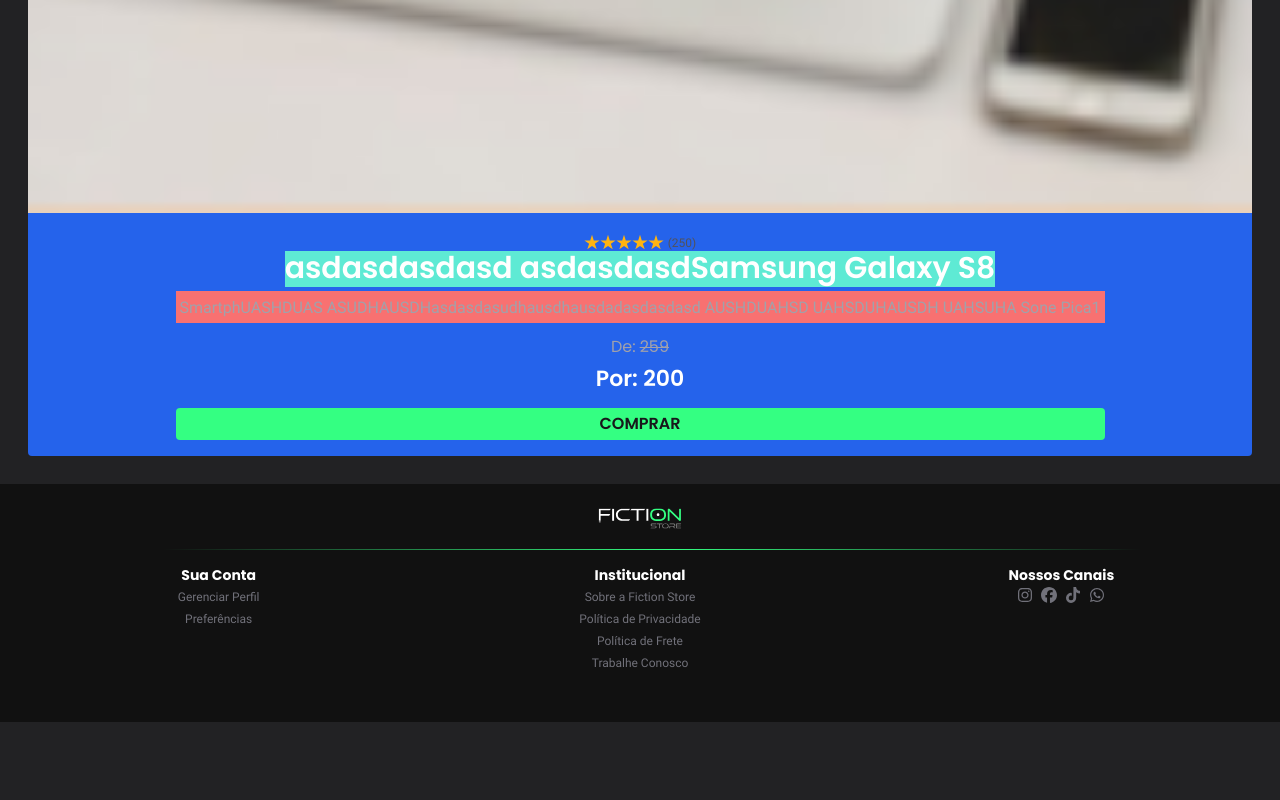
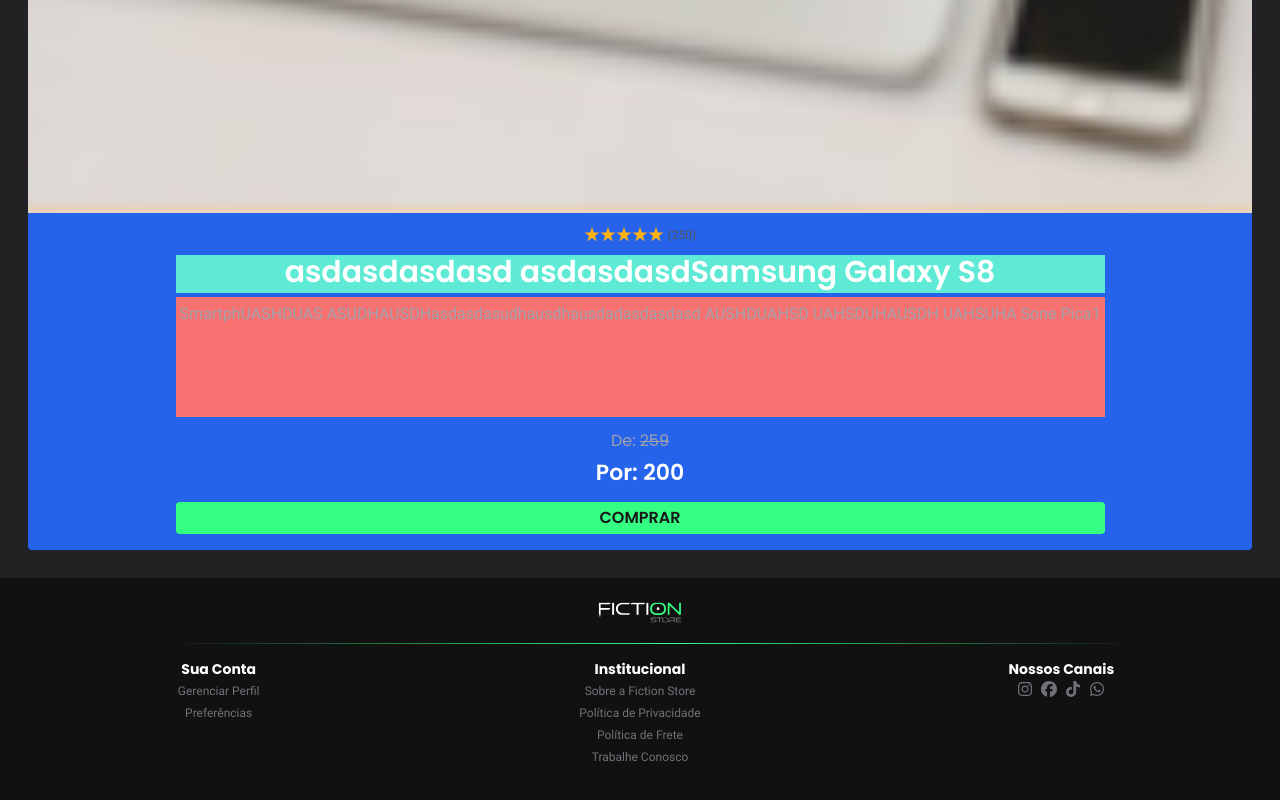
Before and after one commit to jhonicruz/atividade_final_italents, a React (Vite) app: page /produto/1 in a window 1280 px wide. Shown: the part 1408-2208 px from the top of the page. Before the commit the page ends 2130 px from the top, so only its background shows below. Built offline with nearby package versions, Linux system fonts and the light colour scheme.

Commit message:
🐞 fix:
update card Products and others

```diff
--- a/src/App.jsx
+++ b/src/App.jsx
@@ -28,7 +28,7 @@
             <Route path="/" element={<Home />} />
             <Route path="teste" element={<h1>Teste</h1>} />
             <Route path="cadastrar-produtos" element={<Cadastro />} />
-            <Route path="/produto/:id" element={<SingleProduct />} />
+            <Route path="produto/:id" element={<SingleProduct />} />
             <Route path="*" element={<NotFound />} />
           </Routes>
           <Footer />
--- a/src/components/produtos/produto/ProductDescription.jsx
+++ b/src/components/produtos/produto/ProductDescription.jsx
@@ -5,7 +5,7 @@
   return (
     <p
       className={twMerge(
-        'h-[120px] max-w-[140px] text-wrap text-zinc-400 flex justify-center text-center p-1 line-clamp-3',
+        'h-auto min-h-[120px] text-wrap text-zinc-400 flex justify-center text-center p-1 line-clamp-4',
         rest.className,
       )}
     >
--- a/src/components/produtos/produto/ProductInfos.jsx
+++ b/src/components/produtos/produto/ProductInfos.jsx
@@ -5,7 +5,7 @@
   return (
     <div
       className={twMerge(
-        'flex flex-col items-center  max-w-full gap-4 p-2 rounded-b',
+        'flex flex-col items-center h-auto max-w-full gap-2 p-2 pt-0 rounded-b',
         props.className,
       )}
     >
--- a/src/components/produtos/produto/ProductTitle.jsx
+++ b/src/components/produtos/produto/ProductTitle.jsx
@@ -5,7 +5,7 @@
   return (
     <h4
       className={twMerge(
-        'font-poppinsSemibold text-[18px] -mt-3 max-w-full text-white max-h-[70px] leading-none text-center flex items-center line-clamp-2 bg-teal-300',
+        'w-full min-h-[38px] h-auto text-[18px] font-poppinsSemibold text-white leading-none text-center line-clamp-2',
         rest.className,
       )}
     >
--- a/src/components/slides/Slides.jsx
+++ b/src/components/slides/Slides.jsx
@@ -19,8 +19,8 @@
         pagination={{ clickable: true }}
         slidesPerView={1}
         autoplay={{ delay: 3000 }}
-        onSlideChange={() => console.log('slide change')}
-        onSwiper={(swiper) => console.log(swiper)}
+        onSlideChange={() => console.log()}
+        onSwiper={() => console.log()}
         modules={[Autoplay, Pagination, Navigation]}
       >
         {slides.map((slide) => {
--- a/src/pages/Cadastro.jsx
+++ b/src/pages/Cadastro.jsx
@@ -4,7 +4,7 @@
 
 const Cadastro = () => {
   return (
-    <div className="pt-[150px] text-white h-screen flex flex-col p-4 gap-10">
+    <div className="pt-[150px] pb-[100px] text-white w-full flex flex-col p-4 gap-10">
       <Title content="Cadastrar Produto" />
       <Form />
     </div>
```
Also changed, not shown: src/components/menuMobile/MenuMobile.jsx (+0 -31 lines).
